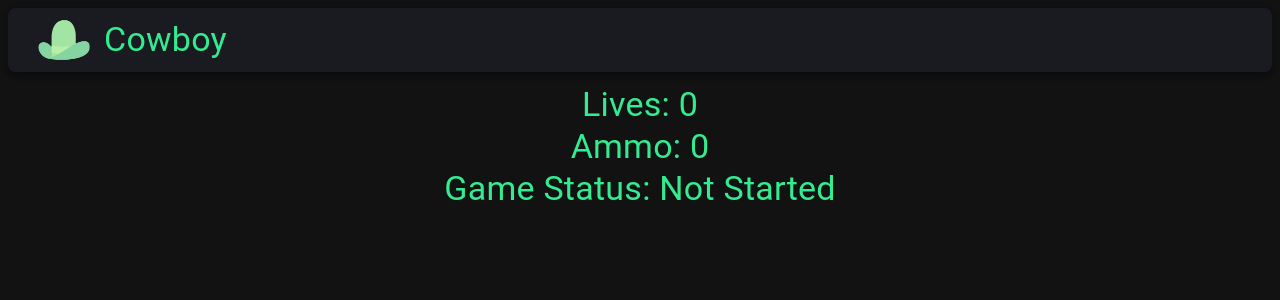
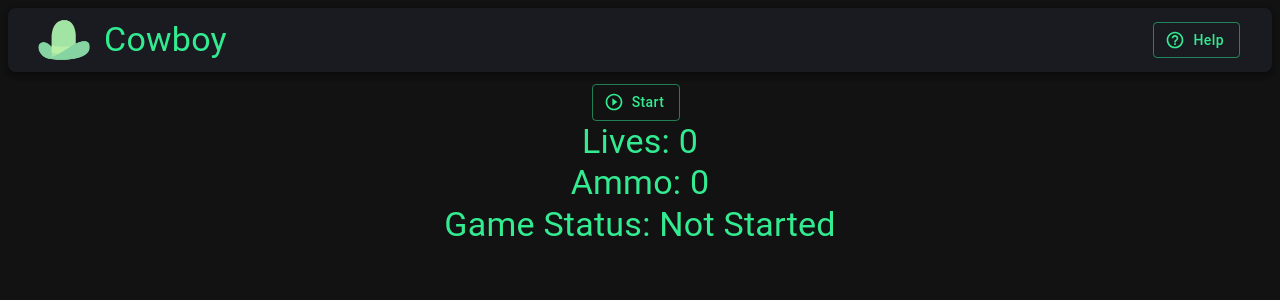
Before and after one commit to JeremyTsaii/Cowboy, a React (Create React App) app: page / in a window 1280 px wide. Shown: the top 300 px of the page. Built offline with nearby package versions, Linux system fonts and the light colour scheme; no server answers.

Commit message:
Add start button and help modal

```diff
--- /dev/null
+++ b/src/components/HelpModal.js
@@ -0,0 +1,146 @@
+import React, { useState } from 'react'
+import { makeStyles, withStyles } from '@material-ui/core/styles'
+import { Typography } from '@material-ui/core'
+import HelpOutlineIcon from '@material-ui/icons/HelpOutline'
+import Button from '@material-ui/core/Button'
+import IconButton from '@material-ui/core/IconButton'
+import Dialog from '@material-ui/core/Dialog'
+import MuiDialogTitle from '@material-ui/core/DialogTitle'
+import MuiDialogContent from '@material-ui/core/DialogContent'
+import MuiDialogActions from '@material-ui/core/DialogActions'
+import CloseIcon from '@material-ui/icons/Close'
+
+const useStyles = makeStyles((theme) => ({
+    helpButton: {
+      marginRight: theme.spacing(1),
+      textTransform: 'none',
+    },
+    root: {
+      margin: 0,
+      padding: theme.spacing(2),
+      background: theme.palette.info.dark,
+    },
+    closeButton: {
+      position: 'absolute',
+      right: theme.spacing(1),
+      top: theme.spacing(1),
+      color: theme.palette.warning.main,
+    },
+    header: {
+        paddingBottom: theme.spacing(2),
+    },
+}));
+
+const DialogTitle = ({ onClose, children }) => {
+    const dialogClasses = useStyles()
+
+    return (
+        <MuiDialogTitle disableTypography className={dialogClasses.root}>
+        <Typography color="primary" variant="h5">
+            {children}
+        </Typography>
+        {onClose ? (
+            <IconButton
+            aria-label="close"
+            onClick={onClose}
+            color="primary"
+            className={dialogClasses.closeButton}>
+            <CloseIcon color="primary" />
+            </IconButton>
+        ) : null}
+        </MuiDialogTitle>
+    )
+}
+
+const DialogContent = withStyles(
+    (theme) => ({
+      root: {
+        padding: theme.spacing(2),
+        background: theme.palette.info.dark,
+      },
+    }),
+    { withTheme: true },
+)(MuiDialogContent);
+
+const DialogActions = withStyles(
+    (theme) => ({
+      root: {
+        margin: 0,
+        padding: theme.spacing(1),
+        background: theme.palette.info.dark,
+      },
+    }),
+    { withTheme: true },
+)(MuiDialogActions);
+
+const HelpModal = () => {
+    const classes = useStyles()
+
+    // Opening/Closing modal
+    const [open, setOpen] = useState(false)
+
+    const handleOpen = () => {
+      setOpen(true)
+    }
+
+    const handleClose = () => {
+      setOpen(false)
+    }
+
+    return (
+      <div>
+        <Button
+          variant="outlined"
+          color="primary"
+          className={classes.helpButton}
+          startIcon={<HelpOutlineIcon />}
+          onClick={handleOpen}>
+          Help
+        </Button>
+        <Dialog
+          fullWidth
+          maxWidth="xs"
+          onClose={handleClose}
+          aria-labelledby="customized-dialog-title"
+          open={open}>
+          <DialogTitle onClose={handleClose}>How to Play</DialogTitle>
+          <DialogContent dividers>
+            <Typography variant="h6" color="primary" className={classes.header}>
+                General
+            </Typography>
+            <Typography variant="subtitle2" color="primary" className={classes.header}>
+                - Cowboy is a game where you perform several hand/arm motions to signify which move you want to do.
+            </Typography>
+            <Typography variant="subtitle2" color="primary" className={classes.header}>
+                - Your goal is to take away all the lives of the CPU before the CPU takes all of your lives.
+            </Typography>
+            <Typography variant="subtitle2" color="primary" className={classes.header}>
+                - When the timer goes off, pose for the move you want to do (explained below).
+            </Typography>
+            <Typography variant="subtitle2" color="primary" className={classes.header}>
+                - To start the game, press the "Start" button in the bottom left corner.
+            </Typography>
+            <Typography variant="h6" color="primary" className={classes.header}>
+                Poses
+            </Typography>
+            <Typography variant="subtitle2" color="primary" className={classes.header}>
+                - RELOAD: Bend your arms with your thumbs pointing behind you. Increases your ammo count by 1.
+            </Typography>
+            <Typography variant="subtitle2" color="primary" className={classes.header}>
+                - SHIELD: Cross your arms Wakanda style. Protects you from the CPU shooting you. Cannot shield more than 3 times in a row.
+            </Typography>
+            <Typography variant="subtitle2" color="primary" className={classes.header}>
+                - SHOOT: Extend your arms out in a straight line, pointing guns forward. Takes away a life from the CPU if they are not reloading.
+            </Typography>
+          </DialogContent>
+          <DialogActions>
+            <Button autoFocus onClick={handleClose} color="primary">
+              Okay, Got It!
+            </Button>
+          </DialogActions>
+        </Dialog>
+      </div>
+    )
+  }
+
+  export default HelpModal
--- a/src/components/PlayerCard.js
+++ b/src/components/PlayerCard.js
@@ -1,13 +1,15 @@
-import React, { useContext } from 'react';
-import Webcam from 'react-webcam';
+import React, { useContext } from 'react'
+import Webcam from 'react-webcam'
 import { GameContext } from '../context/GameContext'
 import Typography from '@material-ui/core/Typography'
+import StartButton from './StartButton'
 
 function PlayerCard() {
     const gameStats = useContext(GameContext);
 
     return (
         <div>
+            <StartButton/>
             <Typography color="primary" variant="h4">Lives: {gameStats.lives}</Typography>
             <Typography color="primary" variant="h4">Ammo: {gameStats.ammo}</Typography>
             <Typography color="primary" variant="h4">Game Status: {gameStats.isPlaying ? "Playing" : "Not Started"}</Typography>
--- /dev/null
+++ b/src/components/StartButton.js
@@ -0,0 +1,28 @@
+import React from 'react'
+import Button from '@material-ui/core/Button'
+import PlayCircleOutlineIcon from '@material-ui/icons/PlayCircleOutline';
+import { makeStyles } from '@material-ui/core/styles'
+
+const useStyles = makeStyles((theme) => ({
+    startButton: {
+      marginRight: theme.spacing(1),
+      textTransform: 'none',
+    },
+}));
+
+function HelpButton() {
+    const classes = useStyles()
+
+    return (
+      <Button
+        variant="outlined"
+        color="primary"
+        className={classes.startButton}
+        startIcon={<PlayCircleOutlineIcon />}
+        onClick={() => {}}>
+        Start
+      </Button>
+    )
+  }
+
+  export default HelpButton
--- a/src/components/TopCard.js
+++ b/src/components/TopCard.js
@@ -1,9 +1,10 @@
-import React from 'react';
+import React from 'react'
 import AppBar from '@material-ui/core/AppBar'
 import Toolbar from '@material-ui/core/Toolbar'
 import Typography from '@material-ui/core/Typography'
 import { makeStyles } from '@material-ui/core/styles'
 import HatImage from '../images/hat.png'
+import HelpModal from './HelpModal'
 
 const useStyles = makeStyles((theme) => ({
     root: {
@@ -47,6 +48,7 @@ function TopCard() {
                     Cowboy
                 </Typography>
             </div>
+            <HelpModal/>
             </Toolbar>
         </AppBar>
         </div>
```
Also changed, not shown: src/images/Untitled design (2).png (deleted).
